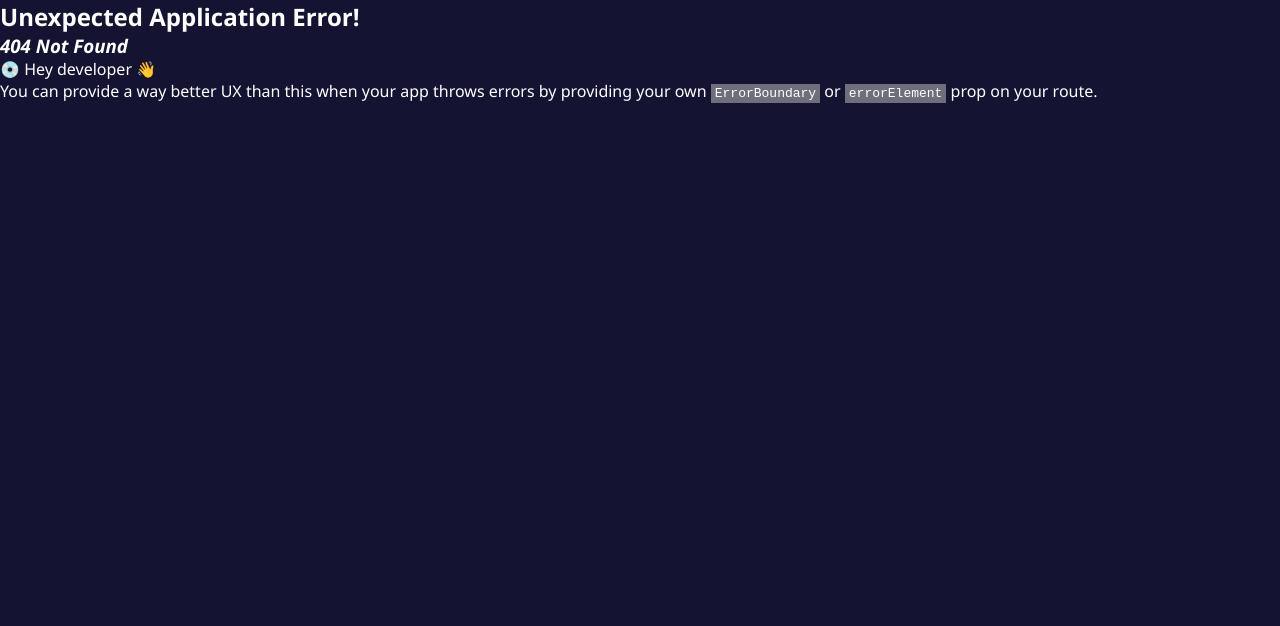
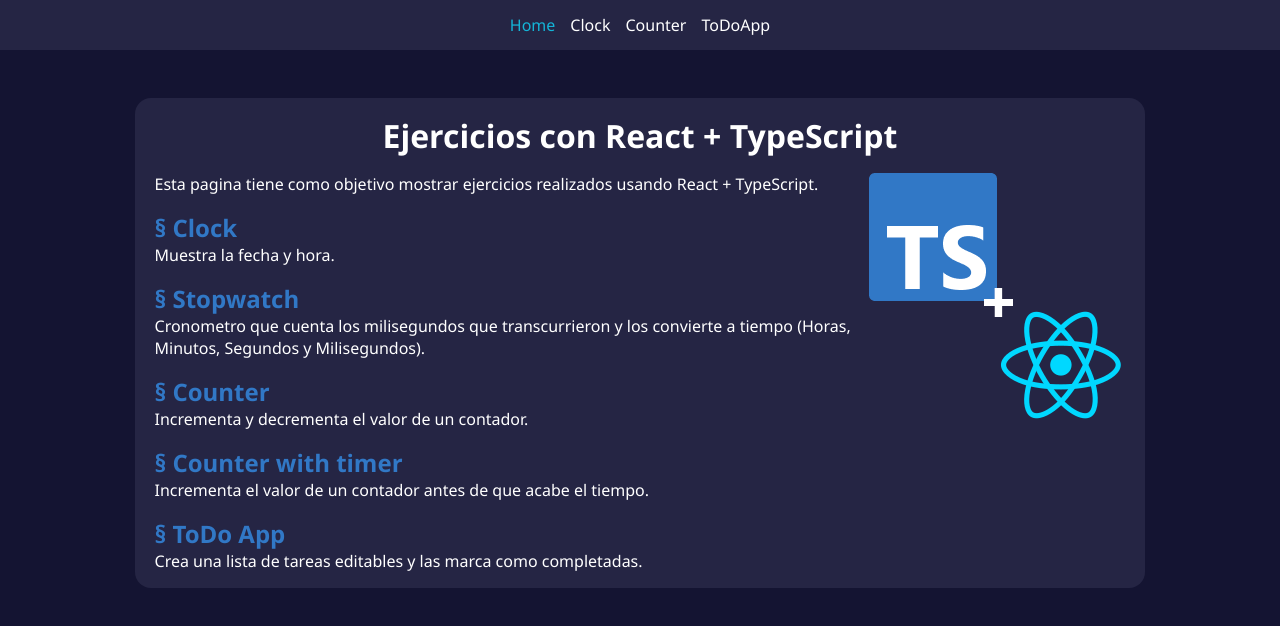
Before and after one commit to Sylbird/react-ts, a React (Vite) app: page / in a window 1280 px wide. Before the commit this address had no page. Shown: the top 626 px of the page. Built offline with nearby package versions, Linux system fonts and the light colour scheme.

Commit message:
No more `base` on vite config

```diff
--- a/src/components/Navbar/index.tsx
+++ b/src/components/Navbar/index.tsx
@@ -7,22 +7,22 @@ const NavBar: FC = () => {
     <StyledNavbar>
       <ul>
         <li>
-          <NavLink to={`/react-ts/`} end>
+          <NavLink to={`/`} end>
             Home
           </NavLink>
         </li>
         <li>
-          <NavLink to={`/react-ts/Clock`} end>
+          <NavLink to={`/Clock`} end>
             Clock
           </NavLink>
         </li>
         <li>
-          <NavLink to={`/react-ts/Counter`} end>
+          <NavLink to={`/Counter`} end>
             Counter
           </NavLink>
         </li>
         <li>
-          <NavLink to={`/react-ts/ToDo`} end>
+          <NavLink to={`/ToDo`} end>
             ToDoApp
           </NavLink>
         </li>
--- a/vite.config.ts
+++ b/vite.config.ts
@@ -4,6 +4,5 @@ import tsconfigPaths from 'vite-tsconfig-paths';
 
 // https://vitejs.dev/config/
 export default defineConfig({
-  plugins: [react(), tsconfigPaths()],
-  base: '/react-ts/'
+  plugins: [react(), tsconfigPaths()]
 });
```
Also changed, not shown: src/router.tsx (+4 -4 lines).
